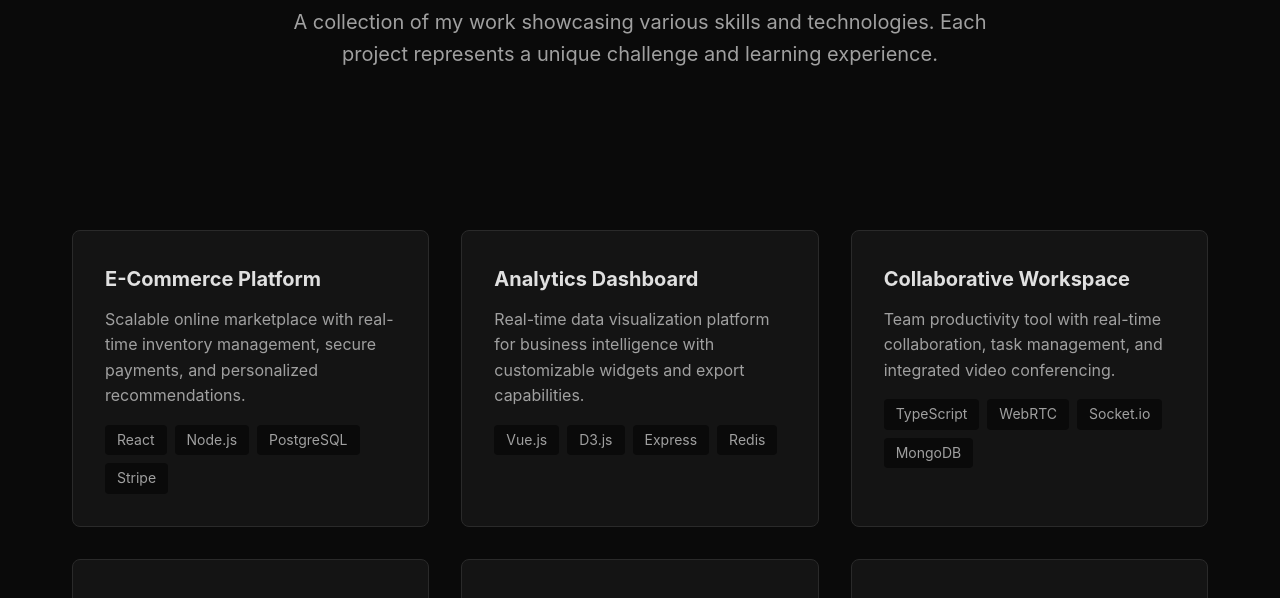
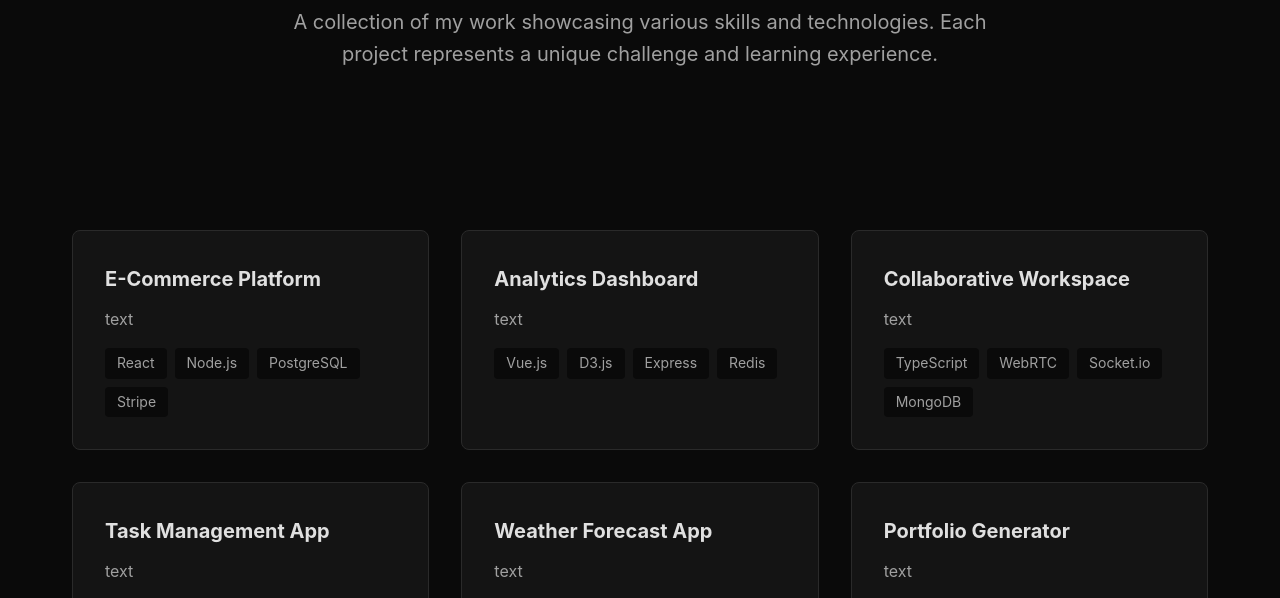
Before and after one commit to IamKasper/PortfolioWebsite, a plain HTML site: page projects.html in a window 1280 px wide. Shown: the part 277-875 px from the top of the page. Drawn offline with nearby package versions, Linux system fonts and the light colour scheme.

Commit message:
Update projects.html

```diff
--- a/projects.html
+++ b/projects.html
@@ -36,7 +36,7 @@
             <div class="project-grid">
                 <article class="project-card">
                     <h3>E-Commerce Platform</h3>
-                    <p>Scalable online marketplace with real-time inventory management, secure payments, and personalized recommendations.</p>
+                    <p>text</p>
                     <div class="project-tags">
                         <span class="tag">React</span>
                         <span class="tag">Node.js</span>
@@ -47,7 +47,7 @@
 
                 <article class="project-card">
                     <h3>Analytics Dashboard</h3>
-                    <p>Real-time data visualization platform for business intelligence with customizable widgets and export capabilities.</p>
+                    <p>text</p>
                     <div class="project-tags">
                         <span class="tag">Vue.js</span>
                         <span class="tag">D3.js</span>
@@ -58,7 +58,7 @@
 
                 <article class="project-card">
                     <h3>Collaborative Workspace</h3>
-                    <p>Team productivity tool with real-time collaboration, task management, and integrated video conferencing.</p>
+                    <p>text</p>
                     <div class="project-tags">
                         <span class="tag">TypeScript</span>
                         <span class="tag">WebRTC</span>
@@ -69,7 +69,7 @@
 
                 <article class="project-card">
                     <h3>Task Management App</h3>
-                    <p>Intuitive task tracker with drag-and-drop interface, deadline reminders, and team collaboration features.</p>
+                    <p>text</p>
                     <div class="project-tags">
                         <span class="tag">React</span>
                         <span class="tag">Firebase</span>
@@ -79,7 +79,7 @@
 
                 <article class="project-card">
                     <h3>Weather Forecast App</h3>
-                    <p>Clean weather application with hourly forecasts, location-based detection, and interactive weather maps.</p>
+                    <p>text</p>
                     <div class="project-tags">
                         <span class="tag">JavaScript</span>
                         <span class="tag">Weather API</span>
@@ -89,7 +89,7 @@
 
                 <article class="project-card">
                     <h3>Portfolio Generator</h3>
-                    <p>Automated portfolio website builder with customizable themes, content management, and one-click deployment.</p>
+                    <p>text</p>
                     <div class="project-tags">
                         <span class="tag">Node.js</span>
                         <span class="tag">Handlebars</span>
```
